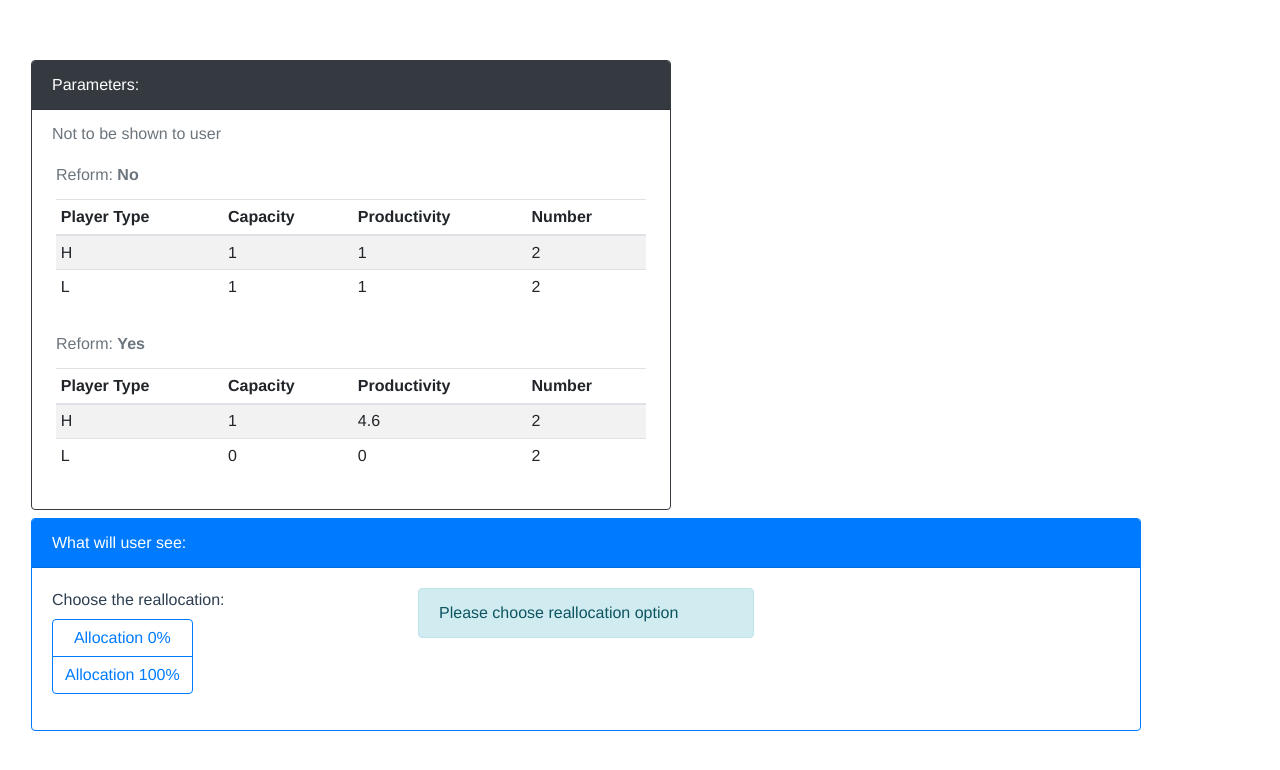
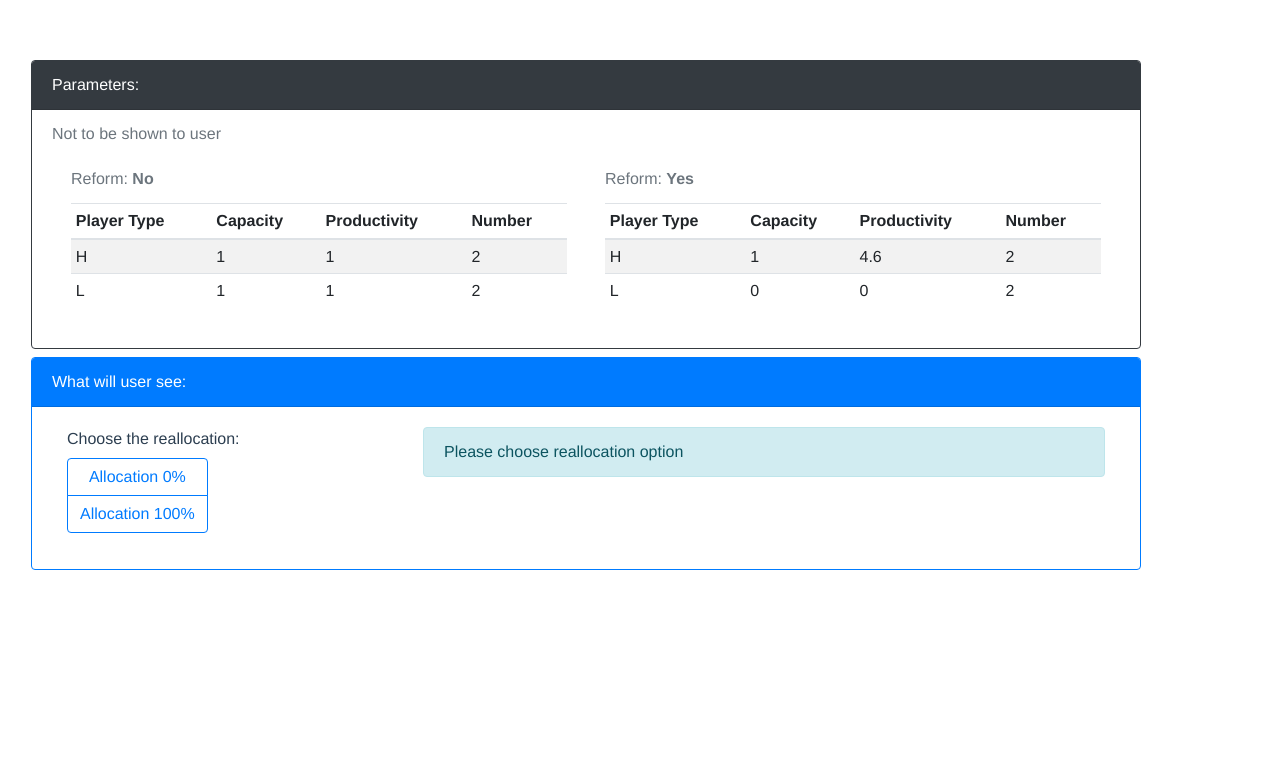
Before and after one commit to chapkovski/reallocation-calc, a Vue app: page / in a window 1280 px wide. Shown: the top 770 px of the page. Built offline with nearby package versions, Linux system fonts and the light colour scheme.

Commit message:
update layout

```diff
--- a/src/App.vue
+++ b/src/App.vue
@@ -1,6 +1,8 @@
 <template>
   <div id="app">
     <b-container class="m-3">
+      <div class="row">
+        <div class="col">
           <params-card :params="params"></params-card>
           <b-card
             header="What will user see:"
@@ -9,18 +11,21 @@
             header-bg-variant="primary"
             border-variant="primary"
           >
-        <b-row>
-          <b-col cols="4">
+            <div class="container-fluid">
+              <div class="row">
+                <div class=" col-md-4">
                   <reallocation :allocations="realloc_choices" v-model="chosen_reallocation"></reallocation>
                   <tax-rates
                     :rates="tax_rates"
                     v-model="chosen_tax_rate"
                     v-if="chosen_reallocation!=undefined"
                   ></tax-rates>
-          </b-col>
-          <b-col cols="4" align-h="center">
+                </div>
+                <div class=" col-md-8">
                   <transition name="fade">
-              <b-alert :show="chosen_reallocation===undefined">Please choose reallocation option</b-alert>
+                    <b-alert
+                      :show="chosen_reallocation===undefined"
+                    >Please choose reallocation option</b-alert>
                   </transition>
                   <b-alert
                     variant="danger"
@@ -32,9 +37,12 @@
                     :chosen_paramset="chosen_paramset"
                     v-if="chosen_paramset && chosen_tax_rate!=undefined"
                   ></result>
-          </b-col>
-        </b-row>
+                </div>
+              </div>
+            </div>
           </b-card>
+        </div>
+      </div>
     </b-container>
   </div>
 </template>
--- a/src/components/IndParamsCard.vue
+++ b/src/components/IndParamsCard.vue
@@ -1,6 +1,6 @@
 <template>
-  <div class="m-1">
-      <b-table striped hover :items="items" :fields="fields" caption-top small>
+  <div class="m-1 col">
+      <b-table striped hover :items="items" :fields="fields" caption-top small responsive>
          <template v-slot:table-caption>Reform: <b>{{format_allocation}}</b></template>
       </b-table>
 
--- a/src/components/ParamsCard.vue
+++ b/src/components/ParamsCard.vue
@@ -2,7 +2,6 @@
   <div>
     <b-card
       sub-title="Not to be shown to user"
-      style="max-width: 40rem;"
       class="mb-2"
       header="Parameters:"
       header-text-variant="white"
@@ -11,7 +10,11 @@
       border-variant="dark"
     >
       <b-card-text>
-        <ind-params v-for="(param,i) in params_list" :indparams="param" :key="i"></ind-params>
+        <div class="container fluid">
+          <div class="row">
+            <ind-params v-for="(param,i) in params_list" :indparams="param" :key="i"></ind-params>
+          </div>
+        </div>
       </b-card-text>
     </b-card>
   </div>
@@ -25,7 +28,7 @@ export default {
     params: Object
   },
   data() {
-    let params_list = Object.entries(this.params)
+    let params_list = Object.entries(this.params);
     return { params_list: params_list };
   },
 
--- a/src/components/Result.vue
+++ b/src/components/Result.vue
@@ -1,7 +1,7 @@
 <template>
   <div>
     <b-table striped hover :items="income_table" caption-top  >
-        <template v-slot:table-caption>Income after taxes:</b></template>
+        <template v-slot:table-caption>Income after tax:</template>
     </b-table>
   </div>
 </template>
```
Lines whose indentation alone changed are shown as unchanged.
